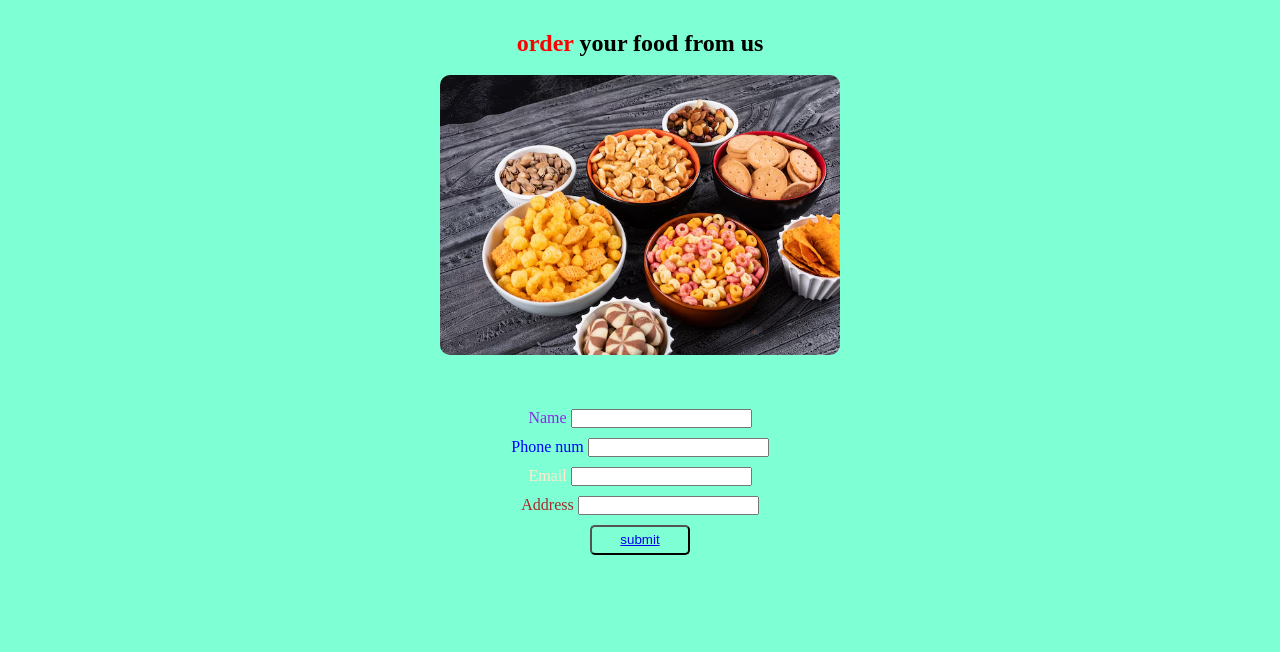
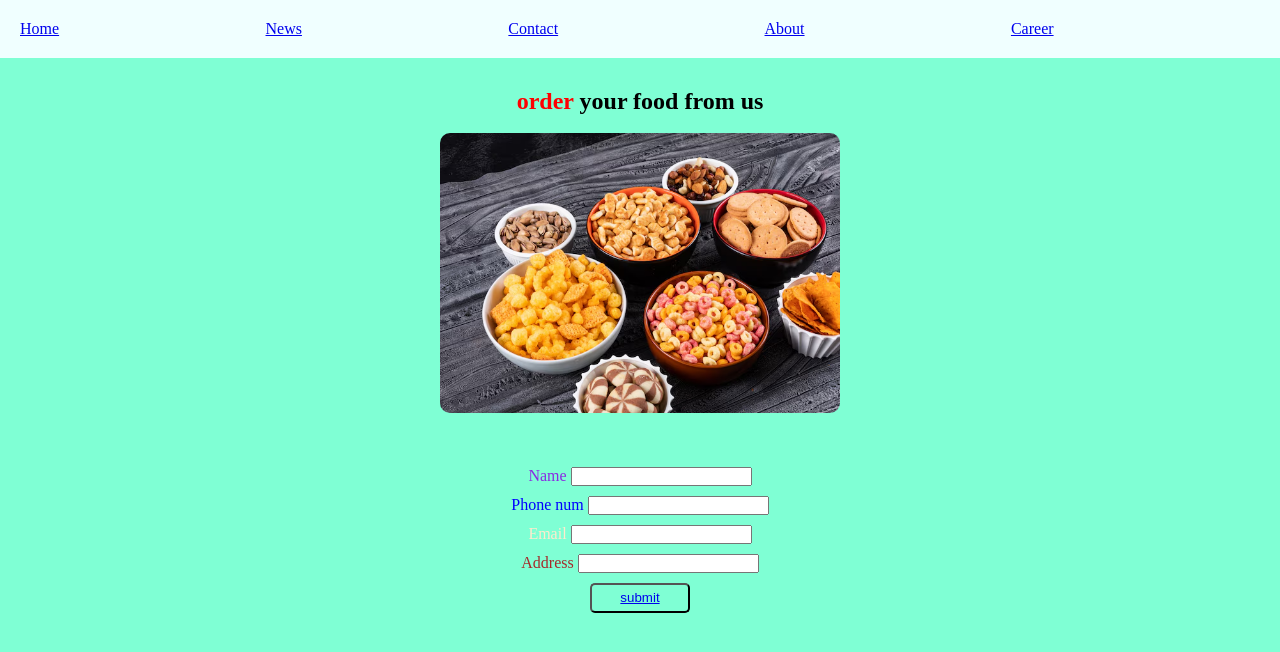
Before and after one commit to abiodun30/table, a plain HTML site: page index.html in a window 1280 px wide. Drawn offline with Linux system fonts and the light colour scheme.

Commit message:
first commit

```diff
--- a/index.html
+++ b/index.html
@@ -7,6 +7,16 @@
     <link rel="stylesheet" href="table.css">
 </head>
 <body>
+  <nav>
+    <ul>
+      <li style="flex-grow: 1;"><a href="#home">Home</a></li>
+      <li style="flex-grow: 1;"><a href="#news">News</a></li>
+      <li style="flex-grow: 1;"><a href="#contact">Contact</a></li>
+      <li style="flex-grow: 1;"><a href="#about">About</a></li>
+      <li style="flex-grow: 1;"><a href="#career">Career</a></li>
+    </ul>
+  </nav>
+
   <div class="tabe">
       <div class="tab">
         <h2> <span style="color: red;">order</span> your food from us</h2>
--- a/table.css
+++ b/table.css
@@ -21,3 +21,14 @@ button{
     margin-top: 10px;
     background-color: aquamarine;
 }
+ul{
+    /* justify-items: center; */
+    display: flex;
+    list-style: none;
+    justify-content: center;
+    align-content: space-between;
+}
+nav{
+    background-color: azure;
+    padding: 20px;
+}
```
Lines whose indentation alone changed are shown as unchanged.
